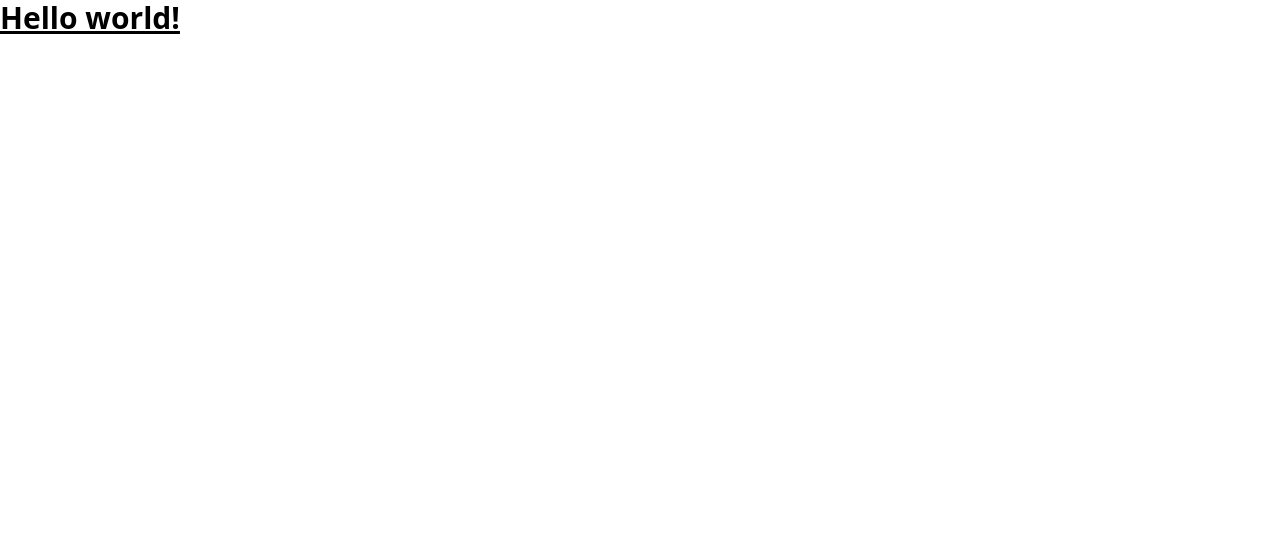
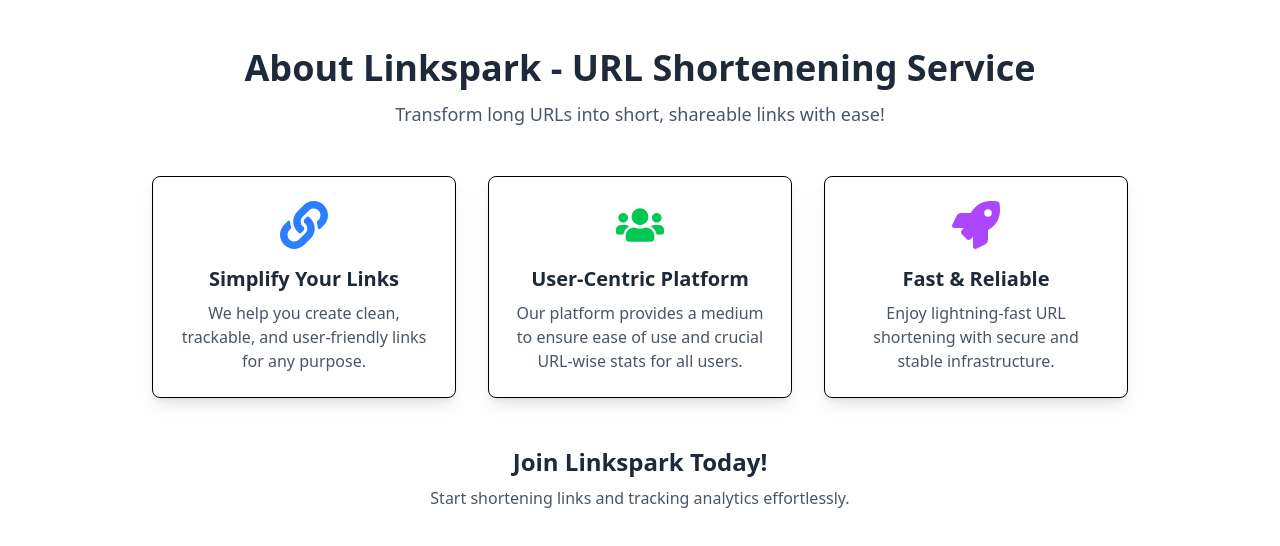
Before and after one commit to Sanish07/linkspark-frontend, a React (Vite) app: page /about in a window 1280 px wide. Shown: the top 546 px of the page. Built offline with nearby package versions, Linux system fonts and the light colour scheme.

Commit message:
Designed few components for certain routes

```diff
--- a/package.json
+++ b/package.json
@@ -13,6 +13,7 @@
     "@tailwindcss/vite": "^4.0.12",
     "react": "^19.0.0",
     "react-dom": "^19.0.0",
+    "react-icons": "^5.5.0",
     "react-router-dom": "^7.3.0",
     "tailwindcss": "^4.0.12"
   },
--- a/src/App.jsx
+++ b/src/App.jsx
@@ -1,14 +1,18 @@
-import { useState } from "react";
+import { BrowserRouter, Route, Routes} from "react-router-dom";
 import "./App.css";
+import HomePage from "./components/HomePage";
+import AboutUs from "./components/AboutUs";
 
 function App() {
-  const [count, setCount] = useState(0);
 
   return (
     <>
-      <h1 class="text-3xl font-bold underline">
-        Hello world!
-      </h1>
+      <BrowserRouter>
+        <Routes>
+          <Route path="/" element={<HomePage/>}/>
+          <Route path="/about" element={<AboutUs/>}/>
+        </Routes>
+      </BrowserRouter>
     </>
   );
 }
--- /dev/null
+++ b/src/components/AboutUs.jsx
@@ -0,0 +1,52 @@
+import { FaLink, FaUsers, FaRocket } from "react-icons/fa";
+
+const AboutUs = () => {
+  return (
+    <div className="max-w-5xl mx-auto px-6 py-12">
+      {/* Head Section */}
+      <div className="text-center mb-12">
+        <h1 className="text-4xl font-bold text-gray-800 mb-3">About Linkspark - URL Shortenening Service</h1>
+        <p className="text-lg text-gray-600">
+          Transform long URLs into short, shareable links with ease!
+        </p>
+      </div>
+
+      {/* Mission Section */}
+      <div className="grid md:grid-cols-3 gap-8 text-center">
+        <div className="p-6 border rounded-lg shadow-lg">
+          <FaLink className="text-blue-500 text-5xl mx-auto mb-4" />
+          <h3 className="text-xl font-semibold text-gray-800 mb-2">Simplify Your Links</h3>
+          <p className="text-gray-600">
+            We help you create clean, trackable, and user-friendly links for any purpose.
+          </p>
+        </div>
+
+        <div className="p-6 border rounded-lg shadow-lg">
+          <FaUsers className="text-green-500 text-5xl mx-auto mb-4" />
+          <h3 className="text-xl font-semibold text-gray-800 mb-2">User-Centric Platform</h3>
+          <p className="text-gray-600">
+            Our platform provides a medium to ensure ease of use and crucial URL-wise stats for all users.
+          </p>
+        </div>
+
+        <div className="p-6 border rounded-lg shadow-lg">
+          <FaRocket className="text-purple-500 text-5xl mx-auto mb-4" />
+          <h3 className="text-xl font-semibold text-gray-800 mb-2">Fast & Reliable</h3>
+          <p className="text-gray-600">
+            Enjoy lightning-fast URL shortening with secure and stable infrastructure.
+          </p>
+        </div>
+      </div>
+
+      {/* Footer Section */}
+      <div className="mt-12 text-center">
+        <h2 className="text-2xl font-bold text-gray-800">Join Linkspark Today!</h2>
+        <p className="text-gray-600 mt-2">
+          Start shortening links and tracking analytics effortlessly.
+        </p>
+      </div>
+    </div>
+  );
+};
+
+export default AboutUs;
--- /dev/null
+++ b/src/components/HomePage.jsx
@@ -0,0 +1,11 @@
+import React from "react";
+
+const HomePage = () => {
+    return (
+        <div>
+            Home Page
+        </div>
+    );
+}
+
+export default HomePage;
```
Also changed, not shown: 1 other file (tests, documents, lock files or other folders).
